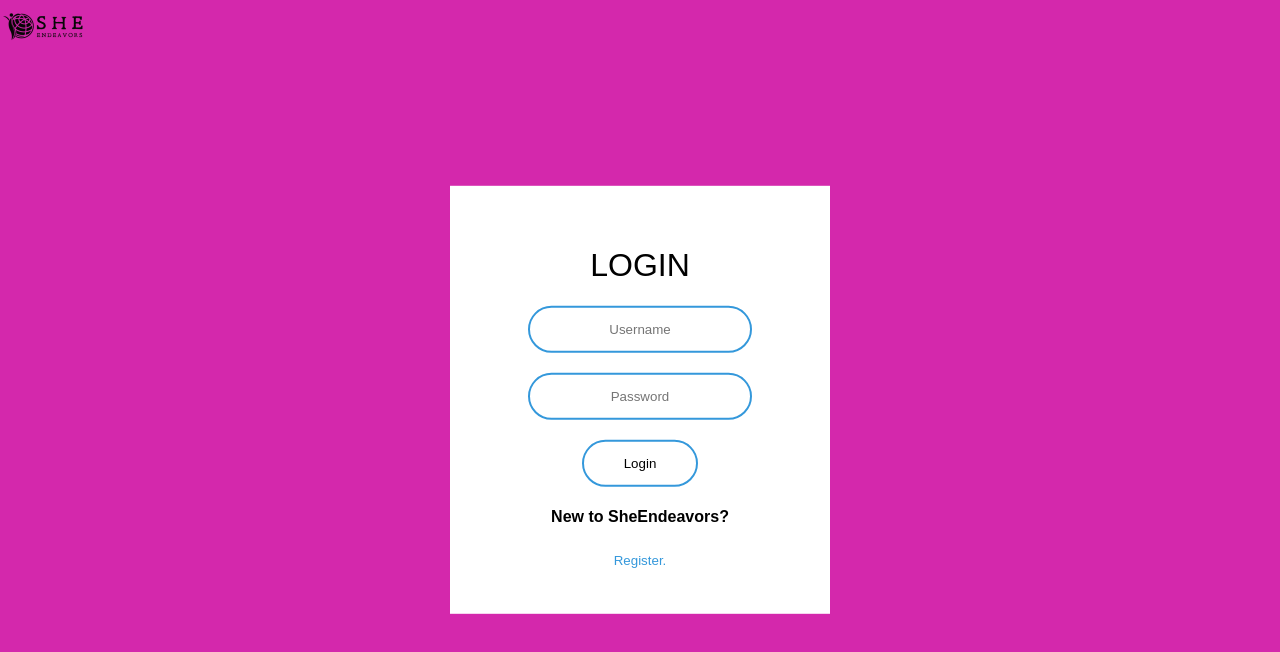
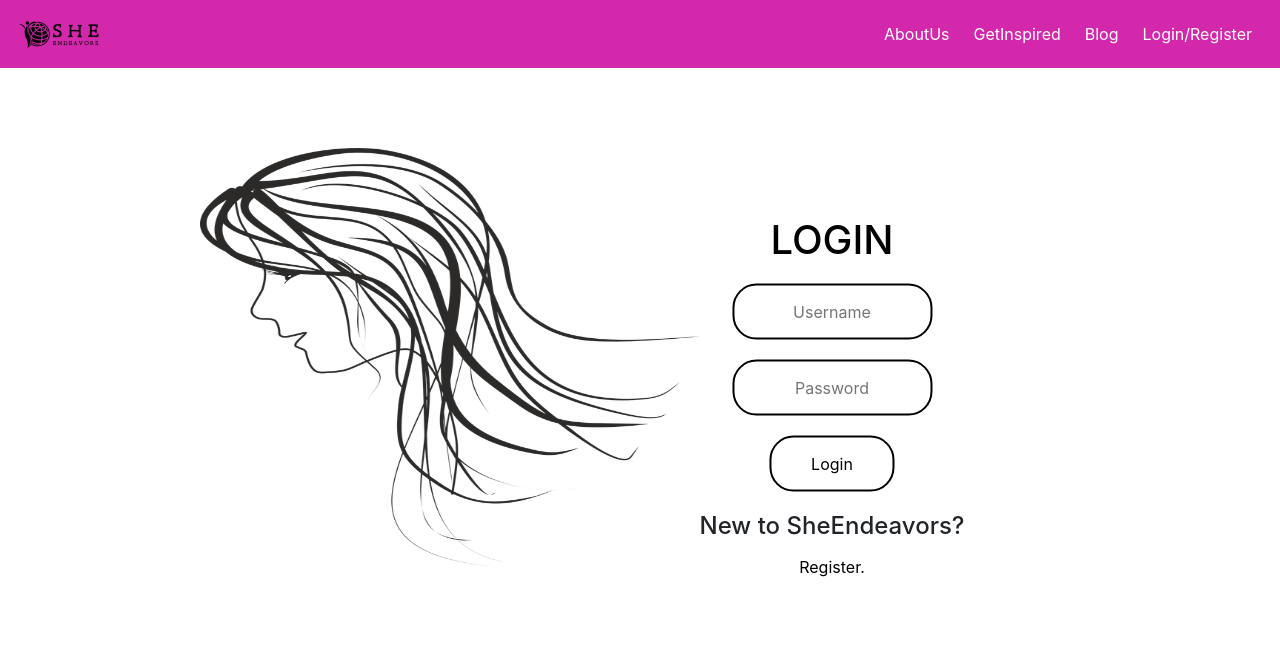
Before and after one commit to she-endeavors/SheE, a plain HTML site: page login.html in a window 1280 px wide. Drawn offline with Linux system fonts and the light colour scheme.

Commit message:
new login page

```diff
--- a/login.html
+++ b/login.html
@@ -2,11 +2,36 @@
 <html lang="en" dir="ltr">
 <head>
 	<meta charset="utf-8">
+	<meta name="viewport" content="width=device-width, initial-scale=1, shrink-to-fit=no">
 	<title>Login Page</title>
 	<link href="stylesheets/login.css" rel="stylesheet">
+	<link href="vendor/bootstrap/css/bootstrap.min.css" rel="stylesheet">
+	<link href="stylesheets/home.css" rel="stylesheet">
 </head>
 <body>
-	<img src="images/logo-100.png">
+	<nav class="navbar navbar-expand-lg navbar-light static-top">
+      <img class="responsive-img brand-logo hide-on-med-and-up" src="images/logo-100.png">
+      <button class="navbar-toggler" type="button" data-toggle="collapse" data-target="#navbarResponsive" aria-controls="navbarResponsive" aria-expanded="false" aria-label="Toggle navigation">
+        <span class="navbar-toggler-icon"></span>
+      </button>
+      <div class="collapse navbar-collapse" id="navbarResponsive">
+        <ul class="navbar-nav ml-auto">
+          <li class="nav-item">
+            <a class="nav-link" href="#">AboutUs</a>
+          </li>
+          <li class="nav-item">
+            <a class="nav-link" href="#">GetInspired</a>
+          </li>
+          <li class="nav-item">
+            <a class="nav-link" href="#">Blog</a>
+          </li>
+          <li class="nav-item">
+              <a class="nav-link" href="#">Login/Register</a>
+            </li>
+        </ul>
+      </div>
+    </nav>
+    <img class="women" src="images/woman-355306_960_720.png">
 	<form class="box" action="index.html" method="post">
 		<h1>Login</h1>
 		<input type="text" name="" placeholder="Username">
--- a/stylesheets/login.css
+++ b/stylesheets/login.css
@@ -2,29 +2,33 @@ body{
 	margin: 0;
 	padding: 0;
 	font-family: sans-serif;
-	background: #D428AC;
+	background: #fff;
+}
+.women{
+	position: absolute;
+	padding-left: 200px;
+	padding-top: 80px;
+	height: 500px;
+	width: 700px;
 }
 .box{
-	width: 300px;
 	padding: 40px;
 	position: absolute;
 	top: 50%;
-	left: 50%;
+	left: 65%;
 	transform: translate(-50%,-50%);
-	background: #fff;
 	text-align: center;
 }
 .box input[type="text"],.box input[type="password"]{
 	border: 0;
-	background: none;
 	display: block;
 	margin: 20px auto;
 	text-align: center;
-	border: 2px solid #3498db;
+	border: 2px solid #000000;
 	padding: 14px 10px;
 	width: 200px;
 	outline: none;
-	color: white;
+	color: black;
 	border-radius: 24px;
 	transition: 0.25s;
 }
@@ -39,11 +43,11 @@ body{
 }
 .box input[type="submit"]{
 	border: 0;
-	background: none;
 	display: block;
 	margin: 20px auto;
 	text-align: center;
-	border: 2px solid #3498db;
+	background: white;
+	border: 2px solid #000000;
 	padding: 14px 40px;
 	outline: none;
 	color: black;
@@ -58,7 +62,7 @@ body{
 	text-align: center;
 	padding: 4px 40px;
 	outline: none;
-	color: #3498db;
+	color: #000000;
 	transition: 0.25s;
 	cursor: pointer;
 }
```
Also changed, not shown: images/woman-355306_960_720.png (added).
